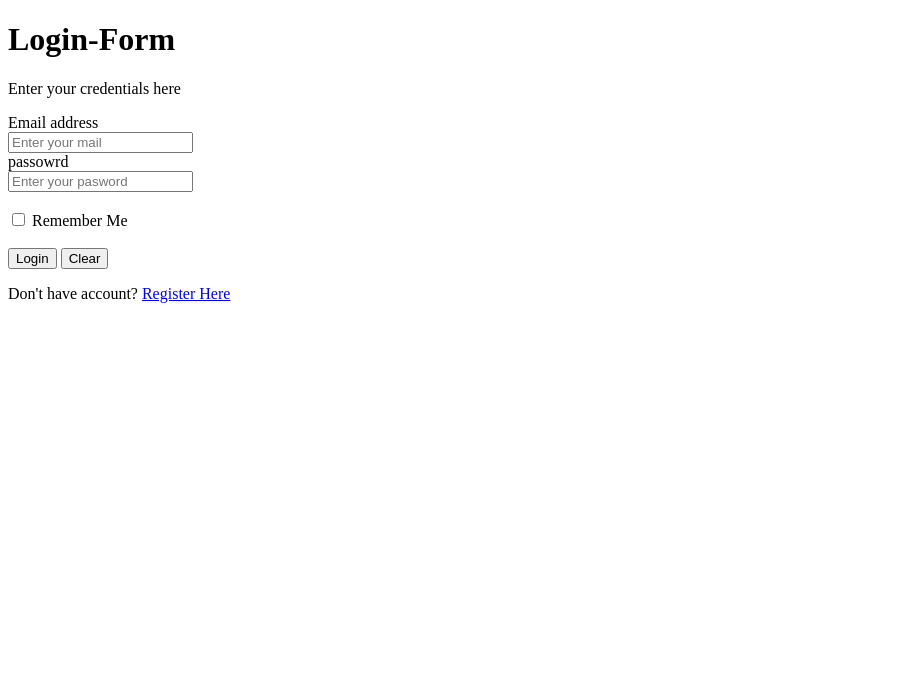
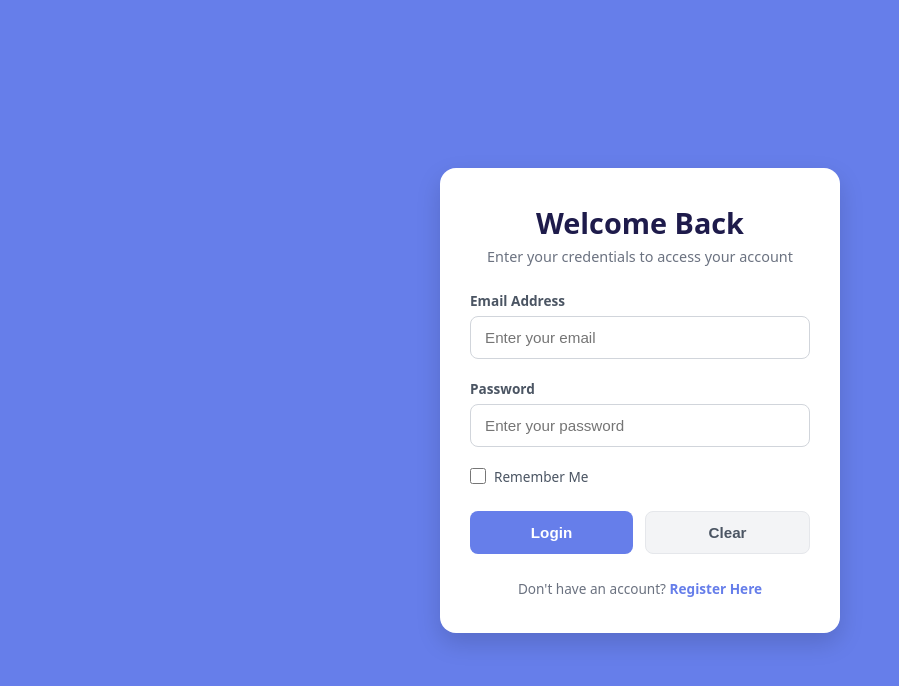
Before and after one commit to web-dev-html-css-javascript-projects/web-dev-html-css-javascript-projects, a plain HTML site: page HTML/02-login-form/login.html in a window 1280 px wide. Shown: the whole page, without its empty margins (0-899 px from the left). Drawn offline with Linux system fonts and the light colour scheme.

Commit message:
style(login): add styling and fix html structure

```diff
--- a/HTML/02-login-form/login.html
+++ b/HTML/02-login-form/login.html
@@ -2,71 +2,51 @@
 <html lang="en">
 <head>
     <meta charset="UTF-8">
-    <meta name="viewport" content="width=<device-width>, initial-scale=1.0">
-    <title>Document</title>
+    <meta name="viewport" content="width=device-width, initial-scale=1.0">
+    <title>Login Form</title>
+    <!-- Link the CSS file (it will be in the same folder) -->
+    <link rel="stylesheet" href="style.css">
 </head>
 <body>
+    <div class="login-container">
         <!--Header-->
         <header>
-        <h1>Login-Form</h1>
-        <p>
-            Enter your credentials here
-        </p>
+            <h1>Welcome Back</h1>
+            <p>Enter your credentials to access your account</p>
         </header>
 
         <!--Main-Content-->
         <main>
             <!--Login-Form-->
-        <form action="#" method="post"
-        <div>
-            <label for ="Email">Email address</label>
-            <br>
-
-            <input type="email" id="email"  name="email" placeholder="Enter your mail" required>
-
-
-
+            <form action="#" method="post">
+                <div class="input-group">
+                    <label for="email">Email Address</label>
+                    <input type="email" id="email" name="email" placeholder="Enter your email" required>
                 </div>
 
-        <br>
-        <div>
-            <label for ="password">passowrd</label>
-
-            <br>
-
-            <input type ="password"  id="password" name="password" placeholder="Enter your pasword" required>
+                <div class="input-group">
+                    <label for="password">Password</label>
+                    <input type="password" id="password" name="password" placeholder="Enter your password" required>
                 </div>
 
-            <br>
-
                 <!--Remember me-->
-            <div>
+                <div class="remember-me">
                     <input type="checkbox" id="remember" name="remember">
                     <label for="remember">Remember Me</label>
                 </div>
-            <br>
 
-
-            <!--Submit form-->
-            <button type="submit">Login</button>
-
-            <!--Reset Button-->
-
-            <button type="=reset">Clear</button>
-
-
-
+                <!--Submit and Reset buttons-->
+                <div class="button-group">
+                    <button type="submit" class="btn btn-primary">Login</button>
+                    <button type="reset" class="btn btn-secondary">Clear</button>
+                </div>
             </form>
         </main>
+
         <!--Footer-->
         <footer>
-
-
-    <p>Don't have account?
-
-        <a href="#">Register Here</a>
-    </p>
+            <p>Don't have an account? <a href="#">Register Here</a></p>
         </footer>
-
+    </div>
 </body>
 </html>
--- /dev/null
+++ b/HTML/02-login-form/style.css
@@ -0,0 +1,149 @@
+/* --- Global Reset & Page Background --- */
+* {
+    margin: 0;
+    padding: 0;
+    box-sizing: border-box;
+}
+
+body {
+    font-family: system-ui, -apple-system, BlinkMacSystemFont, "Segoe UI", Roboto, sans-serif;
+    background: #667EEA;
+    height: 100vh;
+    display: flex;
+    justify-content: center;
+    align-items: center;
+    padding: 20px;
+}
+
+/* --- Login Card Container --- */
+.login-container {
+    background-color: #ffffff;
+    width: 100%;
+    max-width: 400px;
+    padding: 35px 30px;
+    border-radius: 16px;
+    box-shadow: 0 10px 25px rgba(0, 0, 0, 0.15);
+}
+
+/* --- Header --- */
+header {
+    text-align: center;
+    margin-bottom: 25px;
+}
+
+header h1 {
+    font-size: 1.8rem;
+    color: #1e1b4b; /* Deep Indigo */
+    font-weight: 700;
+}
+
+header p {
+    font-size: 0.9rem;
+    color: #6b7280; /* Neutral grey */
+    margin-top: 5px;
+}
+
+/* --- Input Groups --- */
+.input-group {
+    margin-bottom: 20px;
+    display: flex;
+    flex-direction: column;
+}
+
+.input-group label {
+    font-size: 0.85rem;
+    font-weight: 600;
+    color: #4b5563;
+    margin-bottom: 6px;
+}
+
+.input-group input {
+    padding: 12px 14px;
+    border: 1.5px solid #d1d5db;
+    border-radius: 8px;
+    font-size: 0.95rem;
+    outline: none;
+    transition: all 0.2s ease-in-out;
+}
+
+.input-group input:focus {
+    border-color: #667eea;
+    box-shadow: 0 0 0 3px rgba(102, 126, 234, 0.15);
+}
+
+/* --- Remember Me checkbox --- */
+.remember-me {
+    display: flex;
+    align-items: center;
+    gap: 8px;
+    margin-bottom: 25px;
+}
+
+.remember-me input[type="checkbox"] {
+    width: 16px;
+    height: 16px;
+    cursor: pointer;
+    accent-color: #667eea;
+}
+
+.remember-me label {
+    font-size: 0.85rem;
+    color: #4b5563;
+    cursor: pointer;
+    user-select: none;
+}
+
+/* --- Buttons --- */
+.button-group {
+    display: flex;
+    gap: 12px;
+}
+
+.btn {
+    flex: 1;
+    padding: 12px;
+    border: none;
+    border-radius: 8px;
+    font-size: 0.95rem;
+    font-weight: 600;
+    cursor: pointer;
+    transition: all 0.2s ease;
+}
+
+.btn-primary {
+    background-color: #667eea;
+    color: #ffffff;
+}
+
+.btn-primary:hover {
+    background-color: #5a6fd6;
+    box-shadow: 0 4px 12px rgba(102, 126, 234, 0.35);
+}
+
+.btn-secondary {
+    background-color: #f3f4f6;
+    color: #4b5563;
+    border: 1px solid #e5e7eb;
+}
+
+.btn-secondary:hover {
+    background-color: #e5e7eb;
+}
+
+/* --- Footer Link --- */
+footer {
+    text-align: center;
+    margin-top: 25px;
+    font-size: 0.85rem;
+    color: #6b7280;
+}
+
+footer a {
+    color: #667eea;
+    text-decoration: none;
+    font-weight: 600;
+}
+
+footer a:hover {
+    text-decoration: underline;
+}
```
Lines whose indentation alone changed are shown as unchanged.
